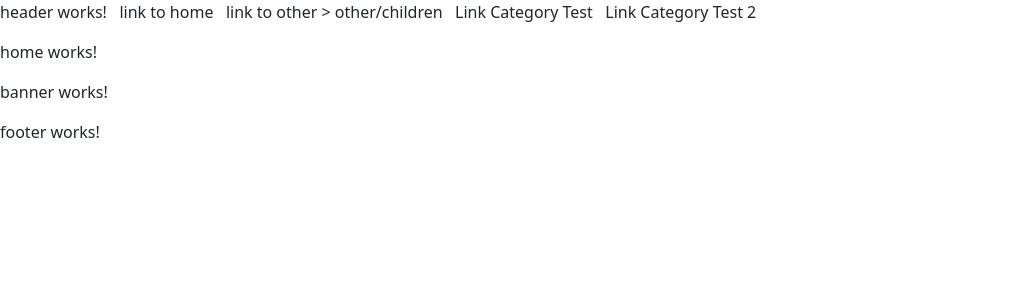
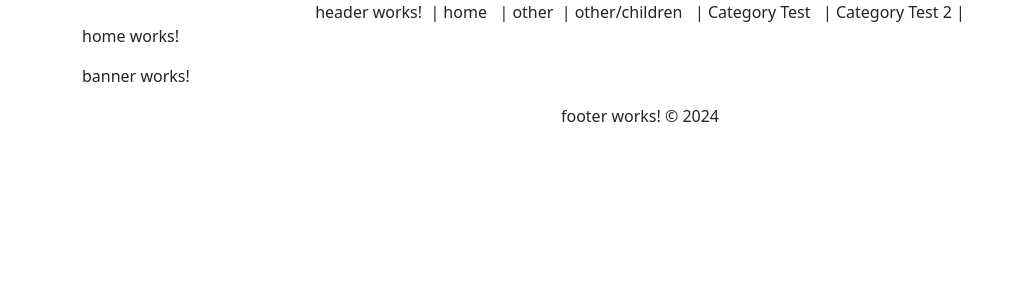
Before and after one commit to dentamuhajir/ng-project, an Angular app: page /home in a window 1280 px wide. Shown: the top 300 px of the page, without its empty margins (0-1024 px from the left). Built offline with nearby package versions, Linux system fonts and the light colour scheme.

Commit message:
Add style css & layouting

```diff
--- a/src/app/app.component.html
+++ b/src/app/app.component.html
@@ -1,3 +1,5 @@
 <app-header></app-header>
-<router-outlet></router-outlet>
+<div class="container">
+  <router-outlet></router-outlet>
+</div>
 <app-footer></app-footer>
--- a/src/app/layouts/footer/footer.component.css
+++ b/src/app/layouts/footer/footer.component.css
@@ -0,0 +1,3 @@
+.footer {
+    text-align: center;
+}
--- a/src/app/layouts/footer/footer.component.html
+++ b/src/app/layouts/footer/footer.component.html
@@ -1 +1 @@
-<p>footer works!</p>
+<footer class="footer">footer works! &copy; {{currentYear}}</footer>
--- a/src/app/layouts/footer/footer.component.ts
+++ b/src/app/layouts/footer/footer.component.ts
@@ -1,4 +1,4 @@
-import { Component } from '@angular/core';
+import { Component, OnInit } from '@angular/core';
 
 @Component({
   selector: 'app-footer',
@@ -7,6 +7,10 @@ import { Component } from '@angular/core';
   templateUrl: './footer.component.html',
   styleUrl: './footer.component.css'
 })
-export class FooterComponent {
-
+export class FooterComponent implements OnInit {
+  currentYear : number = 2002;
+  constructor() {}
+  ngOnInit(): void {
+    this.currentYear = new Date().getFullYear();
+  }
 }
--- a/src/app/layouts/header/header.component.css
+++ b/src/app/layouts/header/header.component.css
@@ -0,0 +1,5 @@
+.header {
+    display: flex;
+    justify-content: center; /* Centers children horizontally */
+    align-items: center; /* Centers children vertically */
+}
--- a/src/app/layouts/header/header.component.html
+++ b/src/app/layouts/header/header.component.html
@@ -1,8 +1,8 @@
-<div style="display: flex;">
-    <p>header works!</p>
-    <a class="nav-link" routerLink="/home"> &nbsp;&nbsp; link to home</a>
-    <a class="nav-link" routerLink="/other">&nbsp;&nbsp; link to other</a>
-    <a class="nav-link" routerLink="/other/children-1">&nbsp;> other/children</a>
-    <a class="nav-link" routerLink="/category/test">&nbsp;&nbsp; Link Category Test</a>
-    <a class="nav-link" routerLink="/category/test 2">&nbsp;&nbsp; Link Category Test 2</a>
-</div>
+<header class="header">
+    <a class="nav-link" routerLink="/">header works!</a>
+    <a class="nav-link" routerLink="/home"> &nbsp;&nbsp;| home </a>
+    <a class="nav-link" routerLink="/other">&nbsp;&nbsp; | other </a>
+    <a class="nav-link" routerLink="/other/children-1">&nbsp; | other/children</a>
+    <a class="nav-link" routerLink="/category/test">&nbsp;&nbsp; | Category Test</a>
+    <a class="nav-link" routerLink="/category/test 2">&nbsp;&nbsp; | Category Test 2 |</a>
+</header>
```
